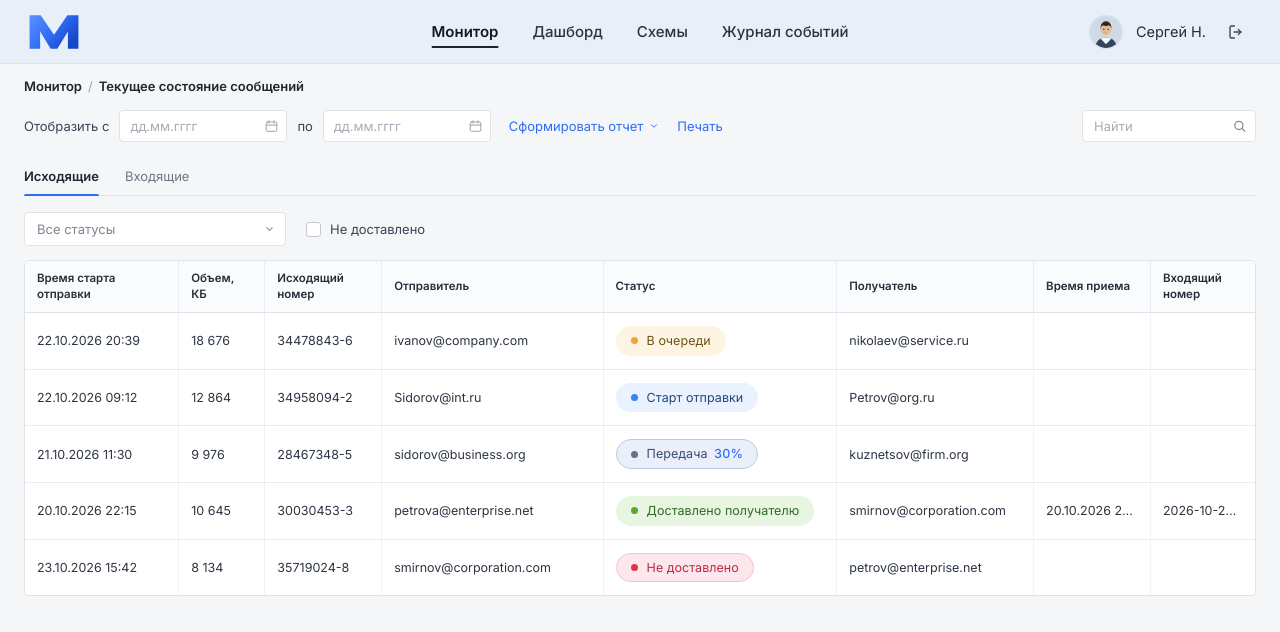
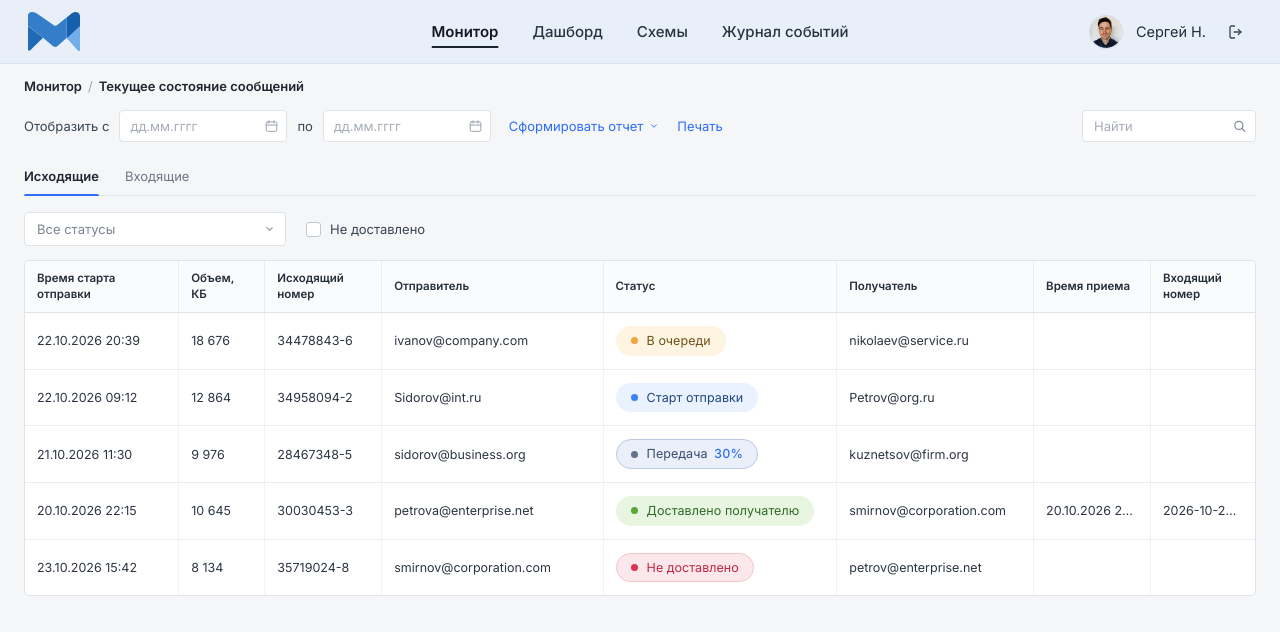
Before and after one commit to Sandrareich-oss/portfolio, a plain HTML site: page monitor-demo.html in a window 1280 px wide. Drawn offline with Linux system fonts and the light colour scheme.

Commit message:
Мониторинг: логотип и аватар пользователя из переданных файлов

```diff
--- a/monitor-demo.html
+++ b/monitor-demo.html
@@ -50,7 +50,7 @@ button{ font-family:inherit; }
   z-index:30;
 }
 .brand{ display:flex; align-items:center; gap:10px; text-decoration:none; }
-.brand svg{ width:52px; height:36px; display:block; }
+.brand img{ width:52px; height:auto; display:block; }
 .nav{
   position:absolute; left:50%; transform:translateX(-50%);
   display:flex; align-items:center; gap:34px;
@@ -74,7 +74,7 @@ button{ font-family:inherit; }
   background:#dfe6f2; overflow:hidden; flex:none;
   box-shadow:0 0 0 1px rgba(27,36,48,.08);
 }
-.avatar svg{ width:100%; height:100%; display:block; }
+.avatar img{ width:100%; height:100%; object-fit:cover; display:block; }
 .user-name{ font-size:14.5px; color:#232c39; }
 .logout{
   border:0; background:transparent; color:#3a4553; cursor:pointer;
@@ -620,16 +620,7 @@ tbody td.empty{
 
 <header class="topbar">
   <a class="brand" href="#" aria-label="На главную">
-    <svg viewBox="0 0 40 28" aria-hidden="true">
-      <defs>
-        <linearGradient id="brandA" x1="0" y1="0" x2="1" y2=".6">
-          <stop offset="0" stop-color="#5b91ff"/>
-          <stop offset=".55" stop-color="#2f6df6"/>
-          <stop offset="1" stop-color="#1746c9"/>
-        </linearGradient>
-      </defs>
-      <path d="M1 27V1h8.6L20 16.2 30.4 1H39v26h-8.2V13.6L22.6 27h-5.2L9.2 13.6V27z" fill="url(#brandA)"/>
-    </svg>
+    <img src="demo-assets/logo.svg" alt="">
   </a>
 
   <nav class="nav" aria-label="Основная навигация">
@@ -640,23 +631,8 @@ tbody td.empty{
   </nav>
 
   <div class="user">
-    <span class="avatar" aria-hidden="true">
-      <svg viewBox="0 0 40 40" role="img">
-        <defs>
-          <clipPath id="avClip"><circle cx="20" cy="20" r="20"/></clipPath>
-        </defs>
-        <g clip-path="url(#avClip)">
-          <rect width="40" height="40" fill="#cfd9e8"/>
-          <path d="M20 27c-7.2 0-13 4.9-13 11.2V40h26v-1.8C33 31.9 27.2 27 20 27Z" fill="#33445c"/>
-          <path d="M20 27c-2.4 0-4.7.5-6.6 1.4L20 35.4l6.6-7A16 16 0 0 0 20 27Z" fill="#f3f6fa"/>
-          <ellipse cx="20" cy="16.4" rx="6.9" ry="7.9" fill="#e6bd97"/>
-          <path d="M13.1 16.2c-.3-4.6 2.7-8.6 6.9-8.6s7.2 4 6.9 8.6c-.5-2.6-1.7-4.1-3.3-4.7-1 .6-2.3.9-3.6.9s-2.6-.3-3.6-.9c-1.6.6-2.8 2.1-3.3 4.7Z" fill="#2b2118"/>
-          <path d="M13.6 12.6c.6-3.6 3.3-6 6.4-6 3.2 0 5.9 2.4 6.4 6-1.2-2-3.3-3.3-6.4-3.3s-5.2 1.3-6.4 3.3Z" fill="#3a2d21"/>
-          <circle cx="17.3" cy="16.6" r=".9" fill="#3a2d21"/>
-          <circle cx="22.7" cy="16.6" r=".9" fill="#3a2d21"/>
-          <path d="M18.2 20.1c1.1.8 2.5.8 3.6 0" stroke="#c08f6d" stroke-width=".9" fill="none" stroke-linecap="round"/>
-        </g>
-      </svg>
+    <span class="avatar">
+      <img src="demo-assets/avatar.png" alt="">
     </span>
     <span class="user-name">Сергей Н.</span>
     <button class="logout" type="button" title="Выйти" aria-label="Выйти">
```
Also changed, not shown: demo-assets/avatar.png (added), demo-assets/logo.svg (added).
